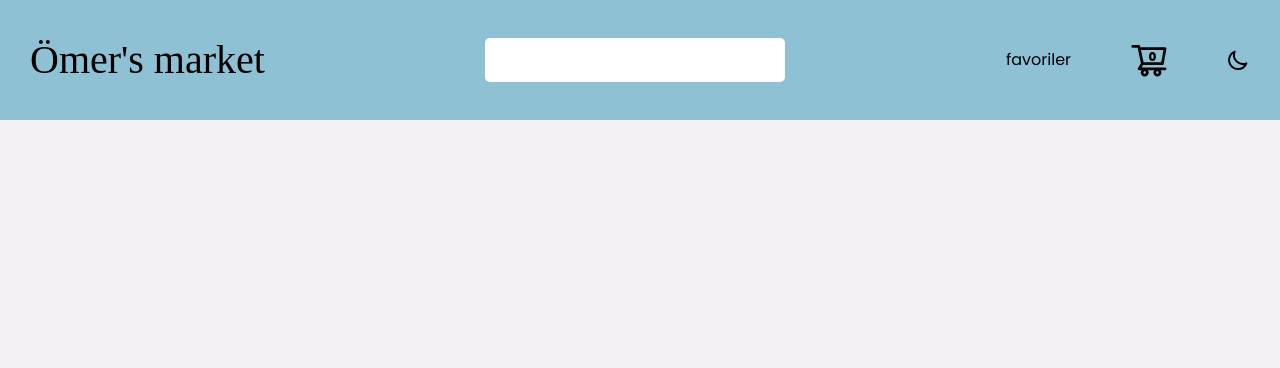
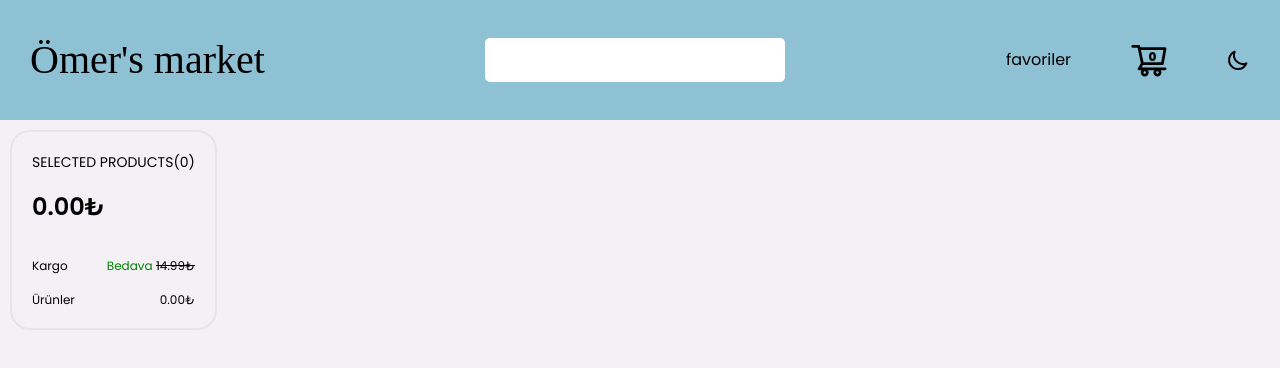
Before and after one commit to 1sahinomer1/my-shopping, a React (Create React App) app: page /basket in a window 1280 px wide. Shown: the top 368 px of the page. Built offline with nearby package versions, Linux system fonts and the light colour scheme; a web font is replaced by a local one.

Commit message:
increasing the number of products, reducing and deleting has been added, but also the favorite part has been added

```diff
--- a/src/pages/Basket.tsx
+++ b/src/pages/Basket.tsx
@@ -1,18 +1,203 @@
-import { useSelector } from 'react-redux';
+import { useDispatch, useSelector } from 'react-redux';
 import { AppState } from 'store';
+import { BsPlusCircleFill } from 'react-icons/bs';
+import {
+  decreaseItem,
+  deleteItem,
+  increaseItem,
+} from 'store/actions/productActions';
+import styled from 'styled-components';
+import { Product } from 'types/product';
+import { AiFillDelete, AiFillMinusCircle } from 'react-icons/ai';
+import { findTotalPrice } from 'utils/findTotalPrice';
 
 const Basket = () => {
   const basket = useSelector((state: AppState) => state.products.basket);
+  const dispatch = useDispatch();
+  let totalCount = findTotalPrice(basket);
+
+  const deleteEmptyItem = (basketItem: Product) => {
+    if (basketItem.count > 1) {
+      dispatch(decreaseItem(basketItem));
+    } else {
+      dispatch(deleteItem(basketItem));
+    }
+  };
+
   return (
-    <div>
-      {basket.map((basketItem) => (
-        <>
-          <>{basketItem.name}</>
-          <p>{basketItem.count}</p>
-        </>
-      ))}
-    </div>
+    <BasketPageContainer>
+      <BasketContainer>
+        {basket.map((basketItem) => (
+          <Wrapper>
+            <ItemSection>
+              <ImageWrapper>
+                <img src="watches.png" alt="" />
+              </ImageWrapper>
+              <ColumnSection>
+                <Name>{basketItem.name}</Name>
+                <Description>{basketItem.description}</Description>
+                <Seller>Satıcı :{basketItem.manufacturer}</Seller>
+                <Price>{basketItem.price}₺</Price>
+                <BasketItemsTags>
+                  {basketItem.tags.map((tag) => {
+                    return <Tag>{tag}</Tag>;
+                  })}
+                </BasketItemsTags>
+              </ColumnSection>
+            </ItemSection>
+            <CountAddSection>
+              <BsPlusCircleFill
+                size={'1.5em'}
+                color="#8FC1D4"
+                onClick={() => {
+                  dispatch(increaseItem(basketItem));
+                }}
+              >
+                +
+              </BsPlusCircleFill>
+              <Count>{basketItem.count}</Count>
+              <AiFillMinusCircle
+                size={'1.5em'}
+                color="#8FC1D4"
+                onClick={() => {
+                  deleteEmptyItem(basketItem);
+                }}
+              >
+                -
+              </AiFillMinusCircle>
+              <AiFillDelete
+                size={'1.5em'}
+                color="#DA1212"
+                onClick={() => {
+                  dispatch(deleteItem(basketItem));
+                }}
+              >
+                delete
+              </AiFillDelete>
+            </CountAddSection>
+          </Wrapper>
+        ))}
+      </BasketContainer>
+      <Account>
+        <SelectedProducts>SELECTED PRODUCTS({basket.length})</SelectedProducts>
+        <TotalPrice>{totalCount}₺</TotalPrice>
+        <hr />
+        <AccountDetail>
+          <p>Kargo</p>
+          <p>
+            <Free> Bedava</Free> <Discount>14.99₺</Discount>
+          </p>
+        </AccountDetail>
+        <AccountDetail>
+          <p>Ürünler</p>
+          <p>{totalCount}₺</p>
+        </AccountDetail>
+      </Account>
+    </BasketPageContainer>
   );
 };
 
 export default Basket;
+
+const BasketPageContainer = styled.div`
+  width: 100%;
+  display: flex;
+  padding: 10px;
+`;
+const BasketContainer = styled.div`
+  max-width: 85%;
+`;
+const Wrapper = styled.div`
+  display: flex;
+  flex-direction: row;
+  justify-content: center;
+  border: 2px solid #e5e5e5;
+`;
+const ImageWrapper = styled.div`
+  width: 10%;
+  margin-right: 30px;
+  img {
+    object-fit: cover;
+    width: 100%;
+    height: 100%;
+    background-repeat: round;
+  }
+`;
+const ColumnSection = styled.div`
+  display: flex;
+  flex-direction: column;
+`;
+const BasketItemsTags = styled.section`
+  display: flex;
+  color: ${(p) => p.theme.fontColor};
+  flex-wrap: wrap;
+`;
+const Tag = styled.span`
+  margin-right: 10px;
+  padding: 10px;
+  background-color: ${(p) => p.theme.headerColor};
+  color: ${(p) => p.theme.fontColor};
+`;
+const Seller = styled.span`
+  color: ${(p) => p.theme.fontColor};
+  font-size: 16px;
+`;
+const Price = styled.p`
+  color: ${(p) => p.theme.fontColor};
+`;
+const Name = styled.h1`
+  color: ${(p) => p.theme.fontColor};
+  font-weight: 500;
+`;
+const Description = styled.h2`
+  font-weight: 200;
+  color: ${(p) => p.theme.fontColor};
+  font-size: 16px;
+`;
+const CountAddSection = styled.div`
+  display: flex;
+  flex-direction: column;
+  justify-content: center;
+  align-items: center;
+  margin: 0 30px;
+`;
+const Count = styled.span`
+  color: ${(p) => p.theme.fontColor};
+`;
+const ItemSection = styled.div`
+  display: flex;
+  flex-direction: row;
+  padding: 30px;
+`;
+const Account = styled.div`
+  display: flex;
+  flex-direction: column;
+  justify-content: space-between;
+  padding: 20px;
+  border: 2px solid #e5e5e5;
+  border-radius: 20px;
+  position: sticky;
+  top: 0;
+  height: 200px;
+`;
+const SelectedProducts = styled.p`
+  font-size: 14px;
+  color: ${(p) => p.theme.fontColor};
+`;
+const TotalPrice = styled.span`
+  color: ${(p) => p.theme.fontColor};
+  font-size: 24px;
+  font-weight: 600;
+`;
+const AccountDetail = styled.section`
+  display: flex;
+  justify-content: space-between;
+  font-size: 12px;
+  color: ${(p) => p.theme.fontColor};
+`;
+const Discount = styled.span`
+  text-decoration: line-through;
+`;
+const Free = styled.span`
+  color: green;
+`;
--- a/src/store/actions/productActions.ts
+++ b/src/store/actions/productActions.ts
@@ -21,3 +21,28 @@ export const addBasket = (value: Product) => (dispatch: ProductDispatch) => {
     payload: value,
   });
 };
+export const increaseItem = (value: Product) => (dispatch: ProductDispatch) => {
+  dispatch({
+    type: 'INCREASE_BASKET_ITEM',
+    payload: value,
+  });
+};
+export const decreaseItem = (value: Product) => (dispatch: ProductDispatch) => {
+  dispatch({
+    type: 'DECREASE_BASKET_ITEM',
+    payload: value,
+  });
+};
+export const deleteItem = (value: Product) => (dispatch: ProductDispatch) => {
+  dispatch({
+    type: 'DELETE_BASKET_ITEM',
+    payload: value,
+  });
+};
+export const addFavorite = (value: Product) => (dispatch: ProductDispatch) => {
+  dispatch({ type: 'ADD_FAVORITE', payload: value });
+};
+export const removeFavorite =
+  (value: Product) => (dispatch: ProductDispatch) => {
+    dispatch({ type: 'REMOVE_FAVORITE', payload: value });
+  };
--- a/src/store/reducers/productReducer.ts
+++ b/src/store/reducers/productReducer.ts
@@ -5,6 +5,7 @@ const defaultState: ProductState = {
   filteredData: [],
   basket: [],
   message: 'omer',
+  favorites: JSON.parse(localStorage.getItem('favorites') || '[]') || [],
 };
 
 const productReducer = (
@@ -13,6 +14,13 @@ const productReducer = (
 ) => {
   switch (action.type) {
     case 'GET_PRODUCTS_SUCCESS':
+      action.payload.forEach((getProduct) =>
+        state.favorites.forEach((favoriteProduct) => {
+          if (getProduct.added === favoriteProduct.added) {
+            getProduct.isFavorite = true;
+          }
+        })
+      );
       return {
         ...state,
         data: action.payload,
@@ -45,6 +53,63 @@ const productReducer = (
             )
           : [...state.basket, { ...action.payload, count: 1 }],
       };
+    case 'INCREASE_BASKET_ITEM':
+      return {
+        ...state,
+        basket: state.basket.map((basketItem) =>
+          basketItem.added === action.payload.added
+            ? {
+                ...basketItem,
+                count: basketItem.count > 0 ? basketItem.count + 1 : 1,
+              }
+            : basketItem
+        ),
+      };
+    case 'DECREASE_BASKET_ITEM':
+      return {
+        ...state,
+        basket: state.basket.map((product) =>
+          product.added === action.payload.added
+            ? {
+                ...product,
+                count: product.count > 1 ? product.count - 1 : 1,
+              }
+            : product
+        ),
+      };
+    case 'DELETE_BASKET_ITEM':
+      return {
+        ...state,
+        basket: state.basket.filter(
+          (product) => product.added !== action.payload.added
+        ),
+      };
+    case 'ADD_FAVORITE':
+      return {
+        ...state,
+        filteredData: state.filteredData.map((product) =>
+          product.added === action.payload.added
+            ? { ...product, isFavorite: true }
+            : product
+        ),
+        favorites: state.favorites.find(
+          (product) => product.added === action.payload.added
+        )
+          ? state.favorites
+          : [...state.favorites, { ...action.payload, isFavorite: true }],
+      };
+    case 'REMOVE_FAVORITE':
+      return {
+        ...state,
+        favorites: state.favorites.filter(
+          (product) => product.added !== action.payload.added
+        ),
+        filteredData: state.filteredData.map((product) =>
+          product.added === action.payload.added
+            ? { ...product, isFavorite: false }
+            : product
+        ),
+      };
     default:
       return state;
   }
--- /dev/null
+++ b/src/utils/findTotalPrice.ts
@@ -0,0 +1,7 @@
+import { Product } from 'types/product';
+
+export const findTotalPrice = (basket: Product[]) => {
+  return basket
+    .reduce((total, item) => (total = total + item.price * item.count), 0)
+    .toFixed(2);
+};
```
